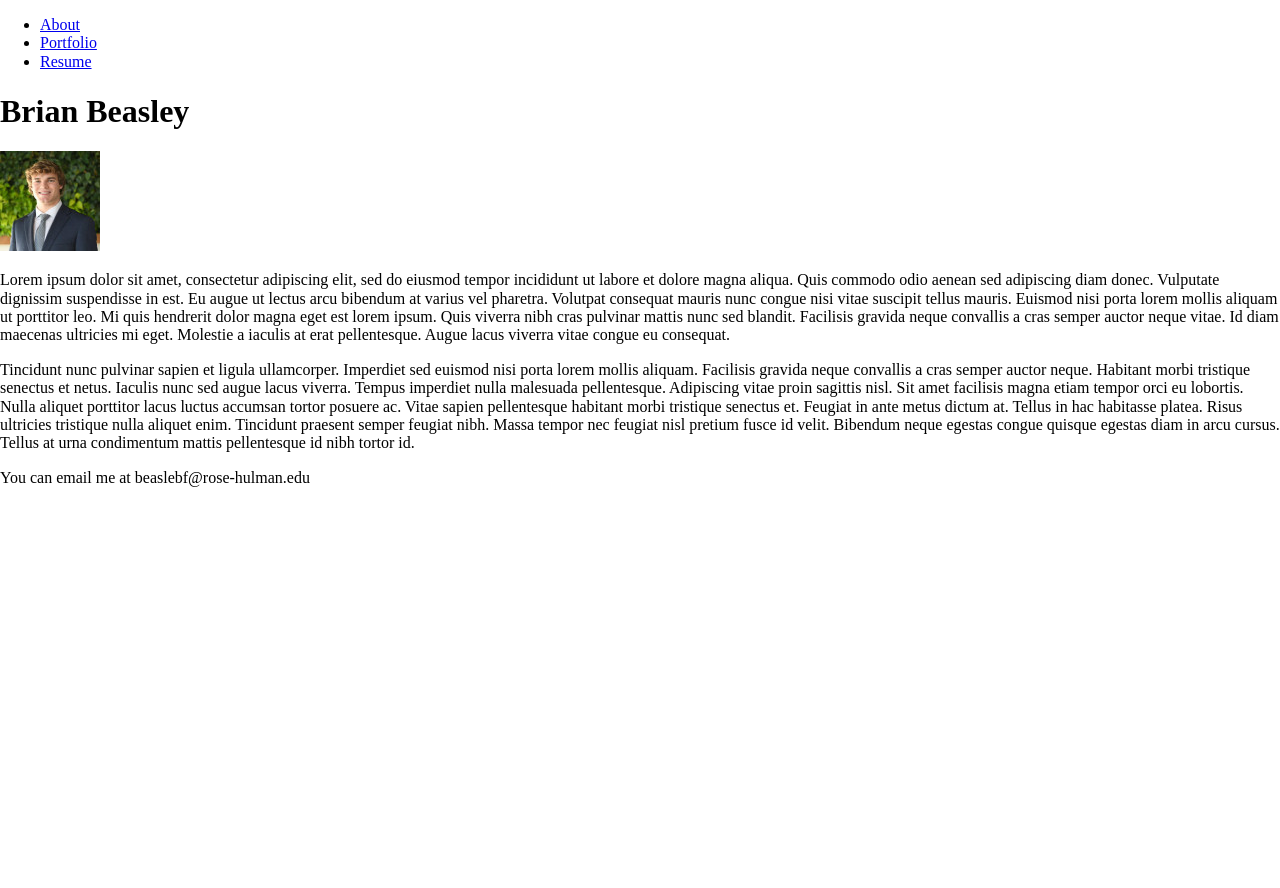
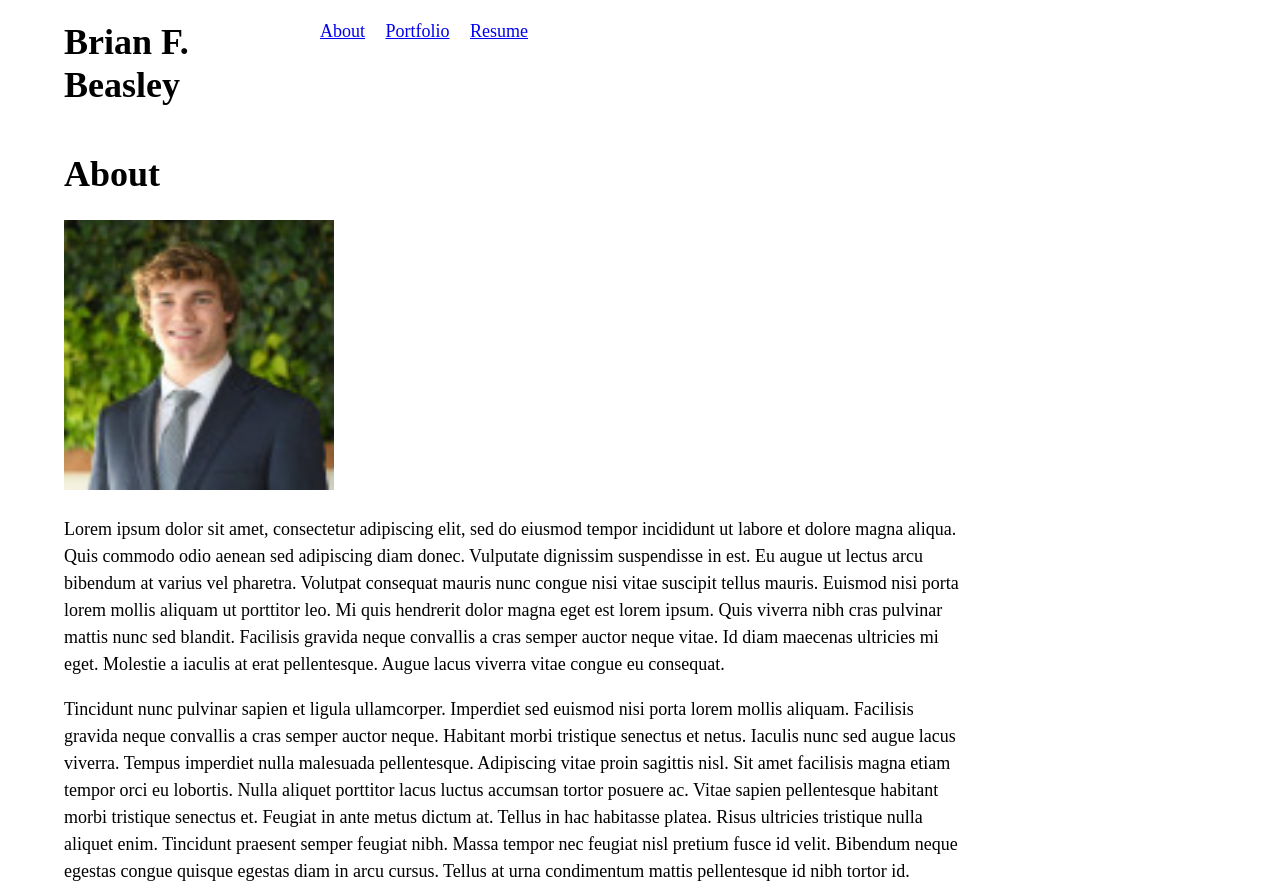
Before and after one commit to rhit-beaslebf/rhit-beaslebf.github.io, a plain HTML site: page public/index.html in a window 1280 px wide. Shown: the top 888 px of the page. Before the commit the page ends 800 px from the top, so only its background shows below. Drawn offline with Linux system fonts and the light colour scheme.

Commit message:
layout first pass

```diff
--- a/public/index.html
+++ b/public/index.html
@@ -11,6 +11,9 @@
 
 </head>
 <body id="about">
+    <header>
+        <h1>Brian F. Beasley</h1>
+    </header>
     <nav>
         <ul>
             <li><a href="index.html">About</a></li>
@@ -19,7 +22,7 @@
         </ul>
     </nav>
     <main>
-        <h1>Brian Beasley</h1>
+        <h1>About</h1>
         <img src="images/avatar.jpg" />
         <p>Lorem ipsum dolor sit amet, consectetur adipiscing elit, sed do eiusmod tempor incididunt ut labore et dolore magna aliqua. Quis commodo odio aenean sed adipiscing diam donec. Vulputate dignissim suspendisse in est. Eu augue ut lectus arcu bibendum at varius vel pharetra. Volutpat consequat mauris nunc congue nisi vitae suscipit tellus mauris. Euismod nisi porta lorem mollis aliquam ut porttitor leo. Mi quis hendrerit dolor magna eget est lorem ipsum. Quis viverra nibh cras pulvinar mattis nunc sed blandit. Facilisis gravida neque convallis a cras semper auctor neque vitae. Id diam maecenas ultricies mi eget. Molestie a iaculis at erat pellentesque. Augue lacus viverra vitae congue eu consequat.</p>
 
--- a/public/styles/main.css
+++ b/public/styles/main.css
@@ -0,0 +1,66 @@
+body{
+    font-size: 18px;
+    line-height: 1.5;
+}
+
+h1,h2,h3 {
+    line-height: 1.2;
+}
+
+body#about img {height: 15em;}
+
+body#portfolio {height: 25em;}
+
+p {
+    max-width: 50em;
+}
+
+body{
+    display: grid;
+    grid-template-areas: "head nav"
+                         "main main"
+                         "foot foot";
+    grid-template-columns: 1fr 4fr;
+    grid-template-rows: auto 1fr auto;
+}
+
+body > * {
+    padding-left: 4rem;
+}
+
+body > header{
+    grid-area: head;
+}
+
+body > nav{
+    grid-area: nav;
+}
+
+body > nav ul{
+    list-style-type: none;
+    padding: 0;
+}
+
+body > nav ul li {
+    display: inline;
+    padding-right: 1rem;
+
+}
+
+
+body > main{
+    grid-area:main;
+}
+
+body > footer{
+    grid-area: foot;
+}
+
+header, footer{
+    padding-top: 1.33rem;
+    padding-bottom: 1.33rem;
+}
+
+header h1, footer h1{
+    margin: 0;
+}
```
Also changed, not shown: public/portfolio.html (+3 -0 lines), public/resume.html (+3 -0 lines).
